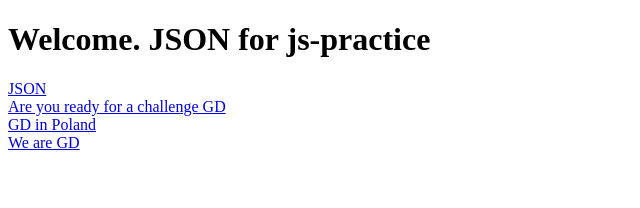
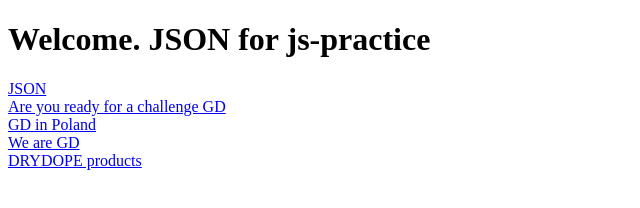
Before and after one commit to AlexShcherbak/gd-template-3, a plain HTML site: page index.html in a window 1280 px wide. Shown: the whole page, without its empty margins (0-640 px from the left). Drawn offline with Linux system fonts and the light colour scheme.

Commit message:
refactoring html

```diff
--- a/index.html
+++ b/index.html
@@ -17,7 +17,7 @@
         <br>
         <a href="./Grid Dynamics I We are Grid Dynamics.mp4">We are GD</a>
         <br>
-        <a href="./data.json"></a>
+        <a href="./data.json">DRYDOPE products</a>
     </div>
 </body>
 </html>
```
